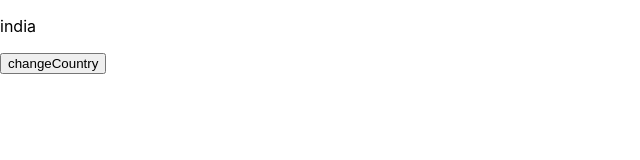
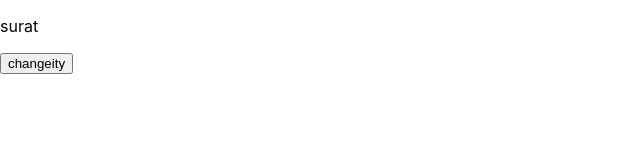
Before and after one commit to urmiljoshi/my-app, a React (Create React App) app: page / in a window 1280 px wide. Shown: the top 160 px of the page, without its empty margins (0-640 px from the left). Built offline with nearby package versions, Linux system fonts and the light colour scheme.

Commit message:
3-8-Function

```diff
--- a/src/App.js
+++ b/src/App.js
@@ -1,13 +1,15 @@
 import React, { Component } from 'react';
 // import ClassBasedDemo from './container/ClassBasedDemo';
-import Country from './container/Country';
+// import Country from './container/Country';
+import City from './Function/City';
 
 
 function App(props) {
   return (
     <div>
       {/* <ClassBasedDemo /> */}
-      <Country/>
+      {/* <Country/> */}
+      <City/>
     </div>
   );
 }
```
